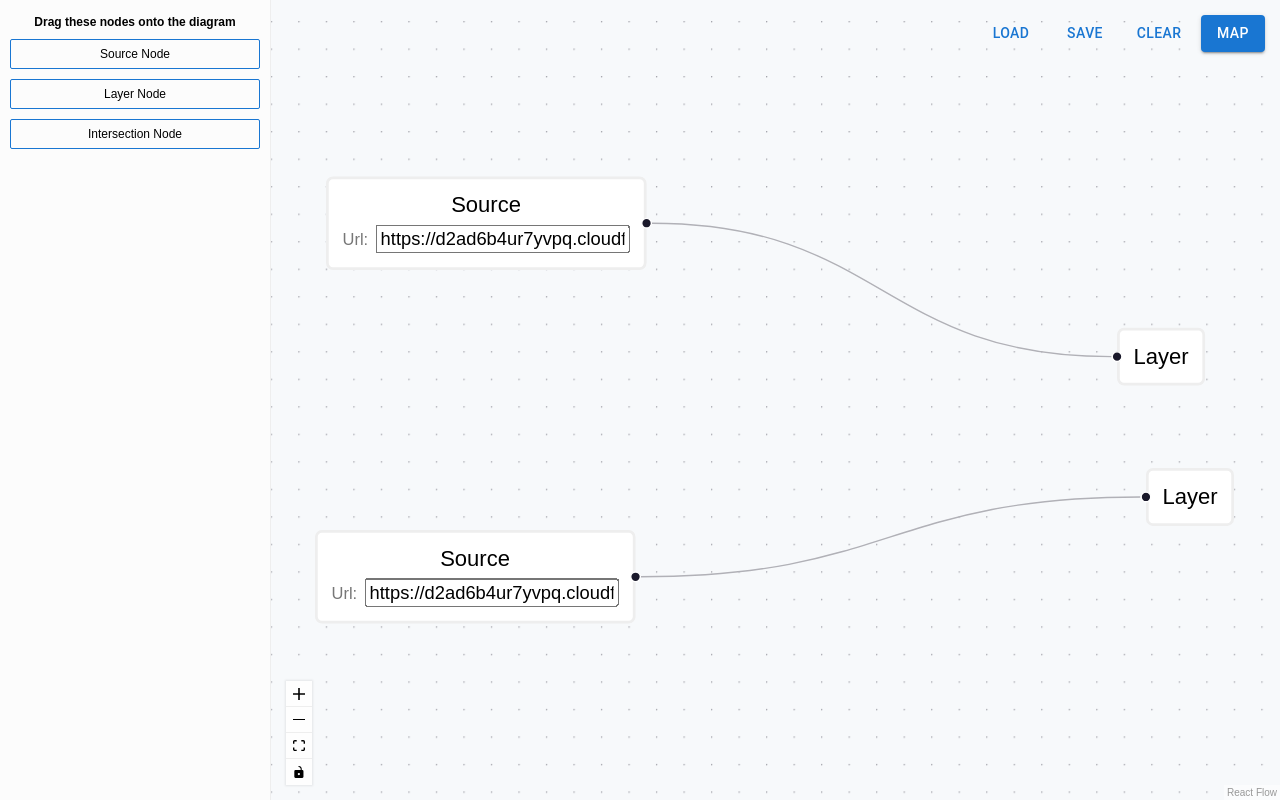
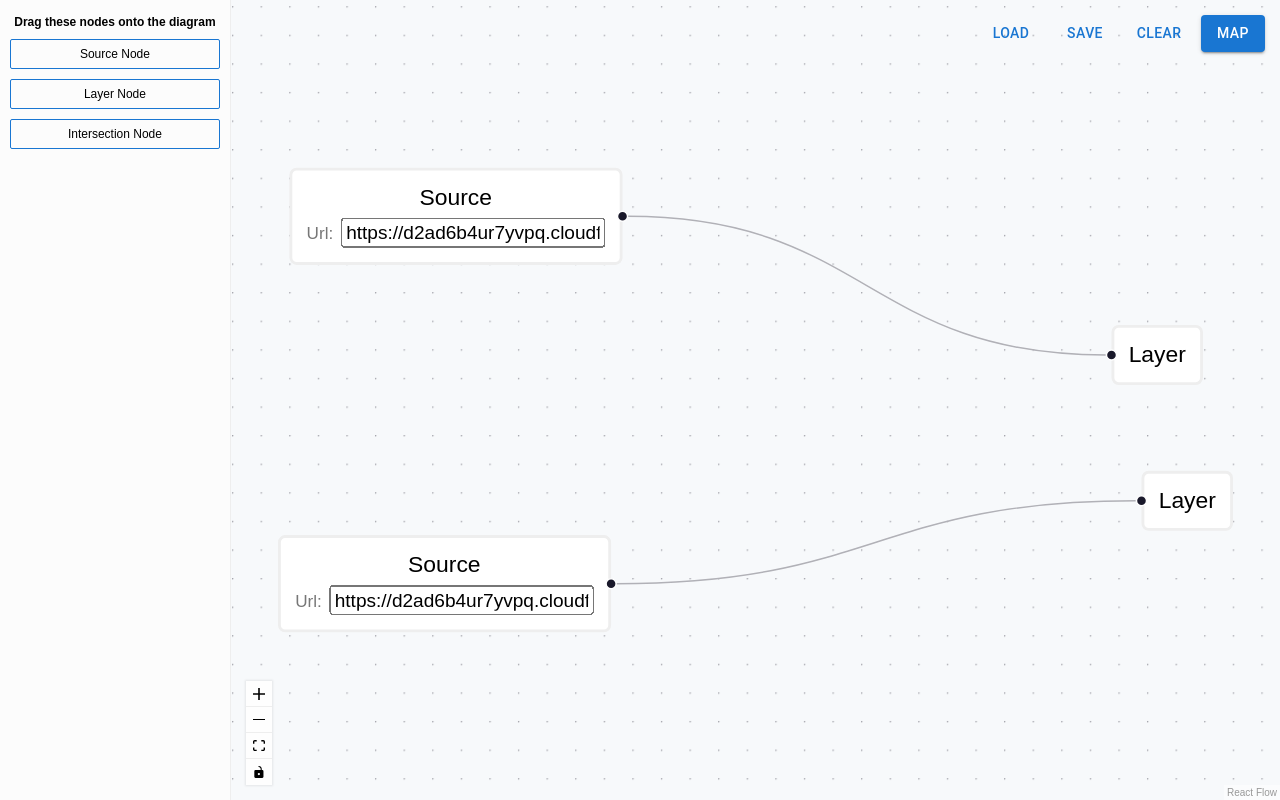
Before and after one commit to dcmdestello/carto-assignment, a React (Vite) app: page / in a window 1280 px wide. Built offline with nearby package versions, Linux system fonts and the light colour scheme.

Commit message:
Moved more CSS classes to styled format for DiagramView.

```diff
--- a/src/DiagramView/DiagramView.css
+++ /dev/null
@@ -1,48 +0,0 @@
-.dndflow {
-  /* position: relative; */
-  flex-direction: column;
-  display: flex;
-  flex-grow: 1;
-  height: 100%;
-  /* border: 2px solid blue; */
-}
-
-.dndflow .dndnode {
-  height: 20px;
-  padding: 4px;
-  border: 1px solid #1a192b;
-  border-radius: 2px;
-  margin-bottom: 10px;
-  display: flex;
-  justify-content: center;
-  align-items: center;
-  cursor: grab;
-}
-
-.dndflow .dndnode.input {
-  border-color: #0041d0;
-}
-
-.dndflow .dndnode.output {
-  border-color: #ff0072;
-}
-
-.dndflow .reactflow-wrapper {
-  flex-grow: 1;
-  height: 100%;
-}
-
-.dndflow .selectall {
-  margin-top: 10px;
-}
-
-@media screen and (min-width: 768px) {
-  .dndflow {
-    flex-direction: row;
-  }
-
-  .dndflow aside {
-    width: 20%;
-    max-width: 250px;
-  }
-}
--- /dev/null
+++ b/src/DiagramView/DiagramView.styles.ts
@@ -0,0 +1,7 @@
+import { styled } from "@mui/material";
+
+export const DiagramViewContainer = styled("div")({
+  display: "flex",
+  flexGrow: 1,
+  height: "100%",
+});
--- a/src/DiagramView/DiagramView.tsx
+++ b/src/DiagramView/DiagramView.tsx
@@ -13,7 +13,6 @@ import {
 } from "@xyflow/react";
 
 import "@xyflow/react/dist/style.css";
-import "./DiagramView.css";
 
 import { Sidebar } from "./Sidebar";
 import { useDnD } from "../DnDContext";
@@ -22,6 +21,7 @@ import { SourceNode, LayerNode } from "./Nodes";
 import { DeletableEdge } from "./Edges/DeletableEdge";
 import { DiagramToolbar } from "./DiagramToolbar/DiagramToolbar";
 import { IntersectionNode } from "./Nodes/IntersectionNode";
+import { DiagramViewContainer } from "./DiagramView.styles";
 
 const nodeTypes = {
   source: SourceNode,
@@ -47,7 +47,6 @@ export const DiagramView = ({
   nodesState,
   edgesState,
 }: DiagramViewProps) => {
-  const reactFlowWrapper = useRef(null);
   const [nodes, setNodes, onNodesChange] = nodesState;
   const [edges, setEdges, onEdgesChange] = edgesState;
   const { screenToFlowPosition } = useReactFlow();
@@ -101,12 +100,11 @@ export const DiagramView = ({
   );
 
   return (
-    <div className="dndflow">
+    <DiagramViewContainer>
       <Panel position="top-right">
         <DiagramToolbar setViewMode={setViewMode} />
       </Panel>
       <Sidebar />
-      <div className="reactflow-wrapper" ref={reactFlowWrapper}>
       <ReactFlow
         nodes={nodes}
         edges={edges}
@@ -123,7 +121,6 @@ export const DiagramView = ({
         <Controls />
         <Background />
       </ReactFlow>
-      </div>
-    </div>
+    </DiagramViewContainer>
   );
 };
--- a/src/DiagramView/Sidebar.styles.ts
+++ b/src/DiagramView/Sidebar.styles.ts
@@ -5,6 +5,8 @@ export const SidebarContainer = styled("aside")({
   padding: "15px 10px",
   fontSize: "12px",
   background: "#fcfcfc",
+  width: "20vw",
+  maxWidth: "250px",
 });
 
 export const SidebarDescription = styled("div")({
```
Lines whose indentation alone changed are shown as unchanged.
